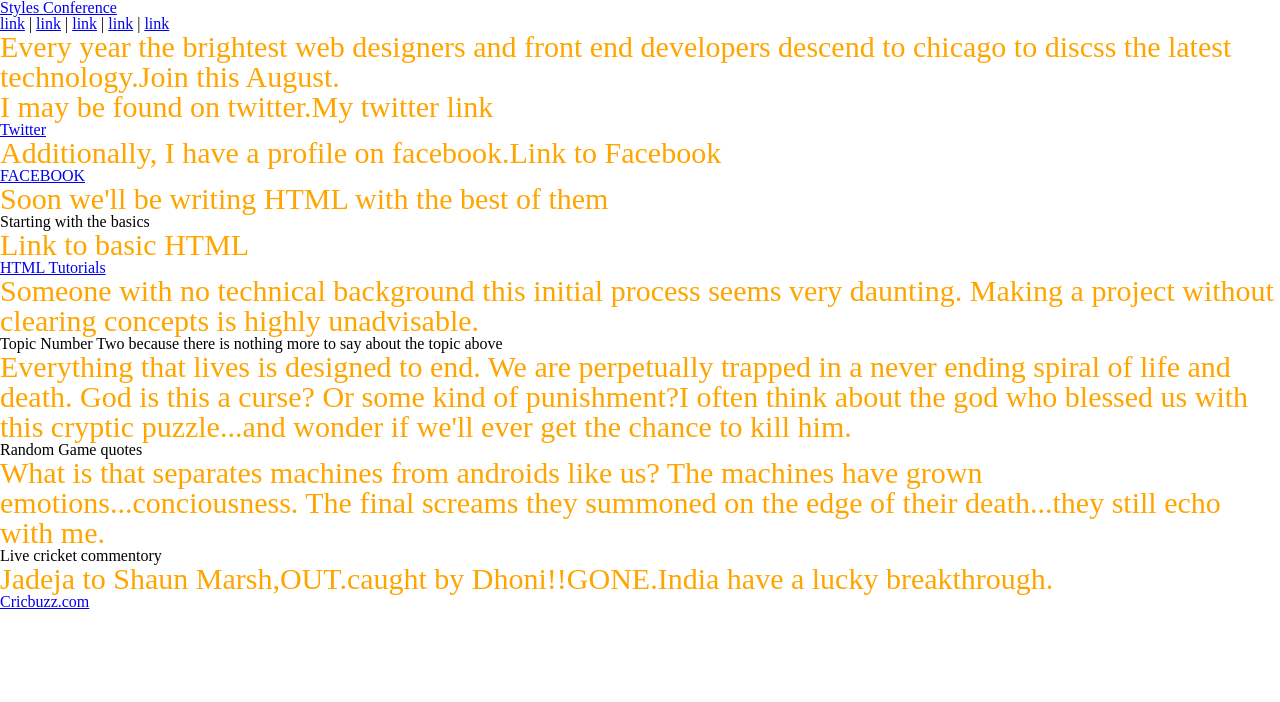
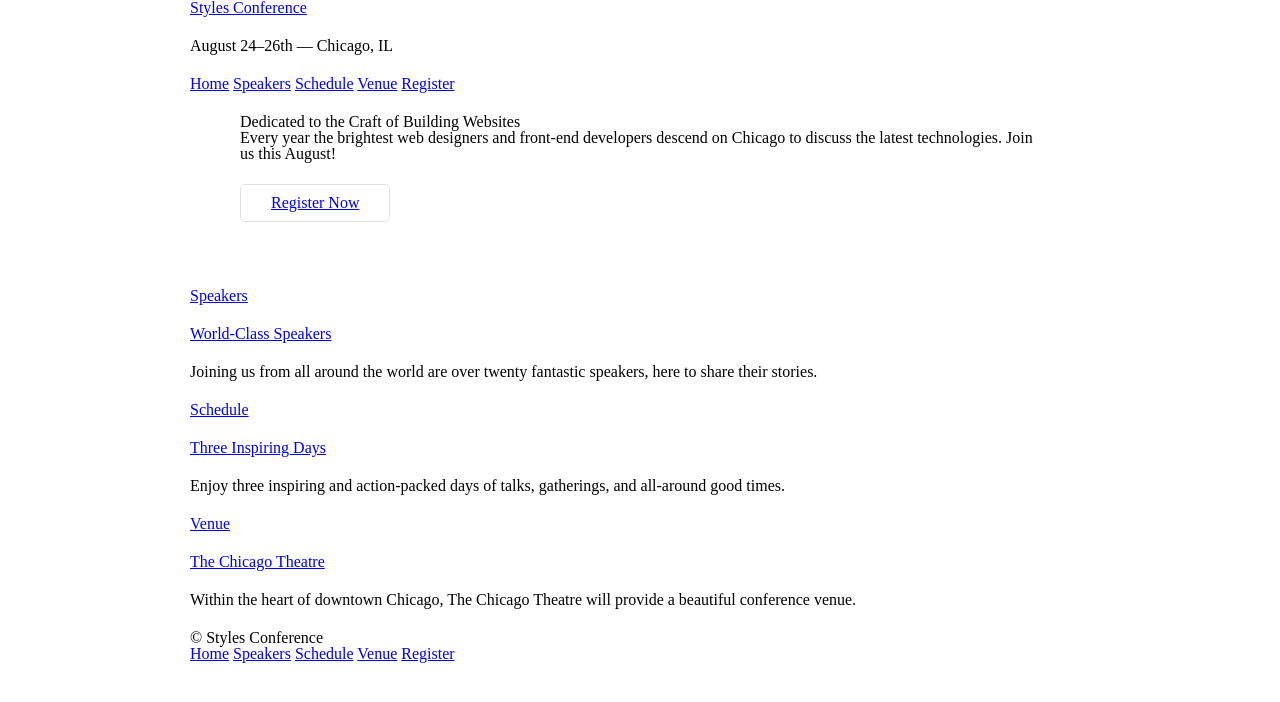
Before and after one commit to akslucky619/Style-Conference, a plain HTML site: page index.html in a window 1280 px wide. Drawn offline with Linux system fonts and the light colour scheme; files that its build step writes are made by us from their sources.

Commit message:
style conf update day 2

```diff
--- a/stylesheet/style.css
+++ b/assets/stylesheet/style.css
@@ -1,5 +1,6 @@
-/* http://meyerweb.com/eric/tools/css/reset/ 2. v2.0 | 20110126
-  License: none (public domain)
+/* http://meyerweb.com/eric/tools/css/reset/
+   v2.0 | 20110126
+   License: none (public domain)
 */
 
 html, body, div, span, applet, object, iframe,
@@ -45,9 +46,59 @@ table {
   border-collapse: collapse;
   border-spacing: 0;
 }
-/*end of reset*/
 
-p{
-  color: orange;
-  font-size: 30px;
+/*
+  ========================================
+  Grid
+  ========================================
+*/
+
+*,
+*:before,
+*:after {
+  -webkit-box-sizing: border-box;
+     -moz-box-sizing: border-box;
+          box-sizing: border-box;
 }
+.container {
+  margin: 0 auto;
+  padding-left: 30px;
+  padding-right: 30px;
+  width: 960px;
+}
+
+/*
+  ========================================
+  Typography
+  ========================================
+*/
+
+h1, h3, h4, h5, p {
+  margin-bottom: 22px;
+}
+
+/*
+  ========================================
+  Buttons
+  ========================================
+*/
+
+.btn {
+  border-radius: 5px;
+  display: inline-block;
+  margin: 0;
+}
+.btn-alt {
+  border: 1px solid #dfe2e5;
+  padding: 10px 30px;
+}
+
+/*
+  ========================================
+  Home
+  ========================================
+*/
+
+.hero {
+  padding: 22px 80px 66px 80px;
+}
--- a/index.html
+++ b/index.html
@@ -1,53 +1,91 @@
-<!DOCTYPE html>
 <!DOCTYPE html>
 <html lang="en">
+
   <head>
     <meta charset="utf-8">
-	<title>Style conference</title>
-	<link rel="stylesheet" type="text/css" href="style.css">
+    <title>Styles Conference</title>
+    <link rel="stylesheet" href="assets/stylesheet/style.css">
   </head>
+
   <body>
+
+    <!-- Header -->
+
+    <header class="container">
+
       <h1>
-		<a href="index.html">Styles Conference</a></h1>
-	<header>
+        <a href="index.html">Styles Conference</a>
+      </h1>
+
+      <h3>August 24&ndash;26th &mdash; Chicago, IL</h3>
+
       <nav>
-			<a href="link.html">link</a> |
-			<a href="link.html">link</a> |
-			<a href="link.html">link</a> |
-			<a href="link.html">link</a> |
-			<a href="link.html">link</a>
+        <a href="index.html">Home</a>
+        <a href="speakers.html">Speakers</a>
+        <a href="schedule.html">Schedule</a>
+        <a href="venue.html">Venue</a>
+        <a href="register.html">Register</a>
       </nav>
+
     </header>
-<p>Every year the brightest web designers and front end developers descend to chicago to discss the latest technology.Join this August.</p>
-<div>
-	<p>I may be found on twitter.My twitter link</p>
-	<a href="twitter.html">Twitter</a>
 
-	<p>Additionally, I have a profile on facebook.Link to Facebook</p>
-	<a href="Facebook.html">FACEBOOK</a>
+    <!-- Hero -->
 
-</div>
-<span>
-	<p>Soon we'll be writing HTML with the best of them</p>
-</span>
+    <section class="hero container">
 
-<h1>Starting with the basics</h1>
-<p>Link to basic HTML</p>
-<a href="HTML.html">HTML Tutorials</a>
+      <h2>Dedicated to the Craft of Building Websites</h2>
 
-<p>Someone with no technical background this initial process seems very daunting. Making a project without clearing concepts is highly unadvisable.</p>
+      <p>Every year the brightest web designers and front-end developers descend on Chicago to discuss the latest technologies. Join us this August!</p>
 
-<h1>Topic Number Two because there is nothing more to say about the topic above</h1>
+      <a class="btn btn-alt" href="register.html">Register Now</a>
 
-<p>Everything that lives is designed to end. We are perpetually trapped in a never ending spiral of life and death. God is this a curse? Or some kind of punishment?I often think about the god who blessed us with this cryptic puzzle...and wonder if we'll ever get the chance to kill him.</p>
+    </section>
 
-<h1>Random Game quotes</h1>
+    <!-- Teasers -->
 
-<p>What is that separates machines from androids like us? The machines have grown emotions...conciousness. The final screams they summoned on the edge of their death...they still echo with me.</p>
+    <section class="container">
 
-<h1>Live cricket commentory</h1>
+      <section>
+        <a href="speakers.html">
+          <h5>Speakers</h5>
+          <h3>World-Class Speakers</h3>
+        </a>
+        <p>Joining us from all around the world are over twenty fantastic speakers, here to share their stories.</p>
+      </section>
 
-<p>Jadeja to Shaun Marsh,<b>OUT.</b>caught by Dhoni!!<b>GONE.</b>India have a lucky breakthrough.</p>
-<a href="cricbuzz.html">Cricbuzz.com</a>
+      <section>
+        <a href="schedule.html">
+          <h5>Schedule</h5>
+          <h3>Three Inspiring Days</h3>
+        </a>
+        <p>Enjoy three inspiring and action-packed days of talks, gatherings, and all-around good times.</p>
+      </section>
+
+      <section>
+        <a href="venue.html">
+          <h5>Venue</h5>
+          <h3>The Chicago Theatre</h3>
+        </a>
+        <p>Within the heart of downtown Chicago, The Chicago Theatre will provide a beautiful conference venue.</p>
+      </section>
+
+    </section>
+
+    <!-- Footer -->
+
+    <footer class="container">
+
+      <small>&copy; Styles Conference</small>
+
+      <nav>
+        <a href="index.html">Home</a>
+        <a href="speakers.html">Speakers</a>
+        <a href="schedule.html">Schedule</a>
+        <a href="venue.html">Venue</a>
+        <a href="register.html">Register</a>
+      </nav>
+
+    </footer>
 
   </body>
+</html>
```
Lines whose indentation alone changed are shown as unchanged.
